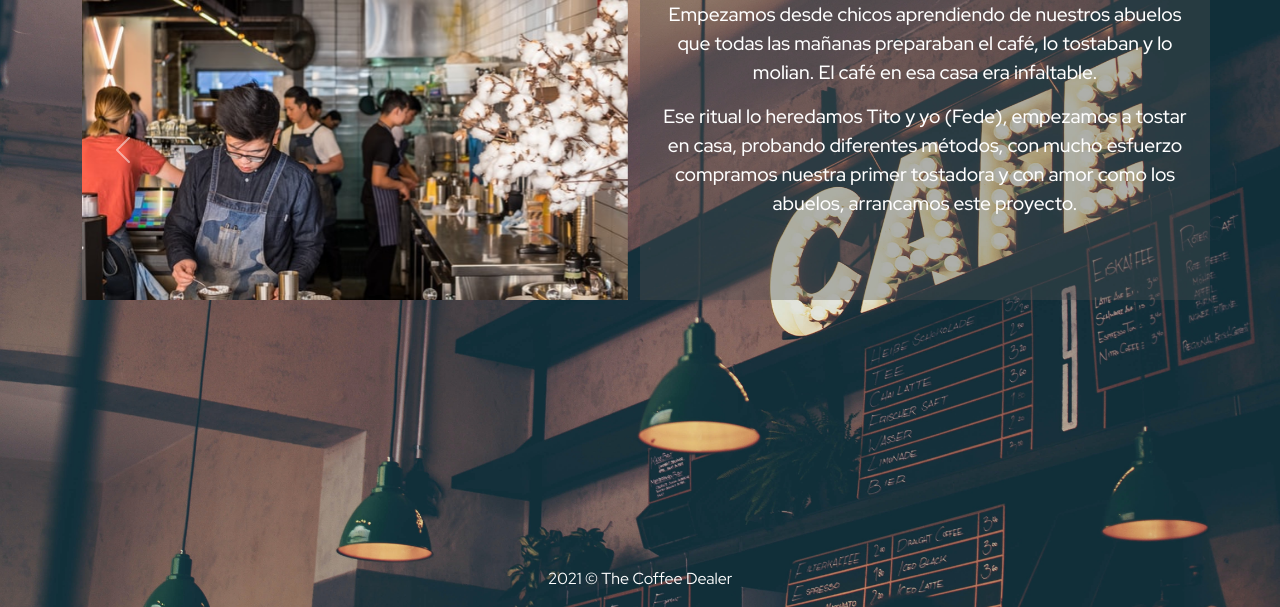
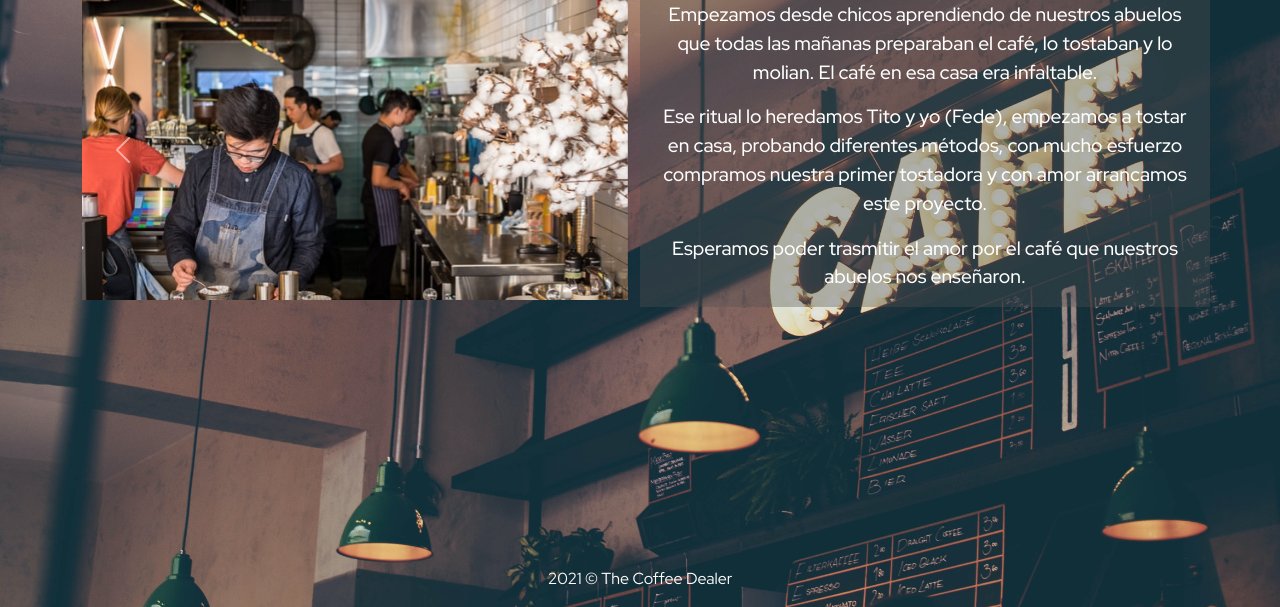
Before and after one commit to thisFlora/the-coffee-dealer, a website: page pages/nosotros.html in a window 1280 px wide. Shown: the part 193-800 px from the top of the page. Drawn offline with nearby package versions, Linux system fonts and the light colour scheme; a web font is replaced by a local one.

Commit message:
parrafo nosotros

```diff
--- a/pages/nosotros.html
+++ b/pages/nosotros.html
@@ -115,8 +115,9 @@
                         <p>
                             Ese ritual lo heredamos Tito y yo (Fede), empezamos a tostar en casa, probando diferentes métodos,
                             con mucho esfuerzo compramos
-                            nuestra primer tostadora y con amor como los abuelos, arrancamos este proyecto.
+                            nuestra primer tostadora y con amor arrancamos este proyecto.
                         </p>
+                        <p>Esperamos poder trasmitir el amor por el café que nuestros abuelos nos enseñaron.</p>
                     </div>
             </div>
         </div>
```
